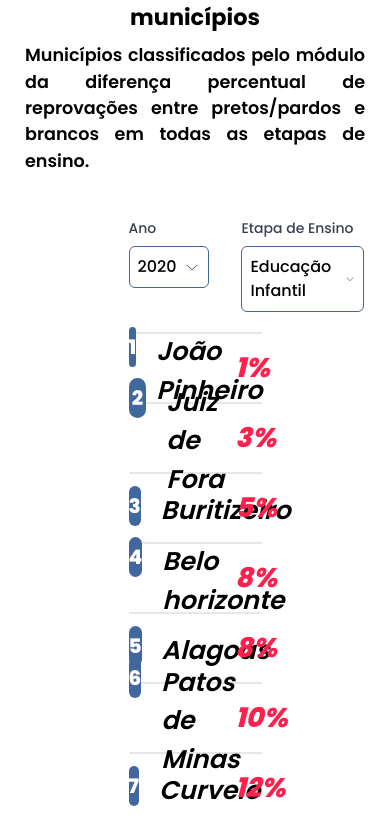
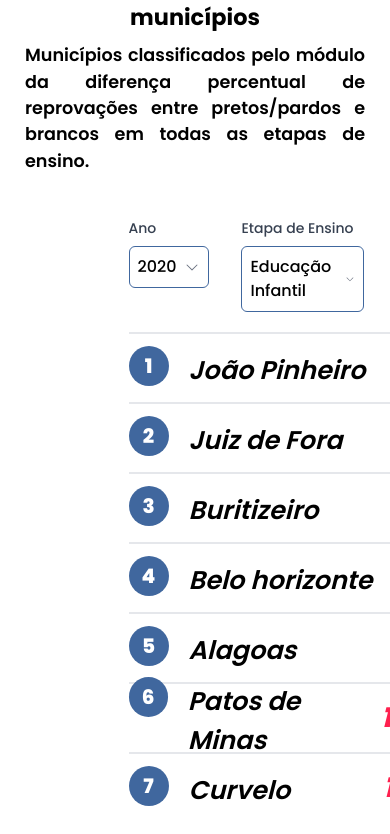
Before and after one commit to unb-mds/2024-1-EducaMinas-frontend, a Next.js app: page /search in a window 390 px wide. Shown: the part 1859-2693 px from the top of the page. Built offline with nearby package versions, Linux system fonts and the light colour scheme.

Commit message:
style(#72):implements responsiveness in Ranking component

```diff
--- a/src/components/Ranking.tsx
+++ b/src/components/Ranking.tsx
@@ -11,9 +11,9 @@ export default function Ranking({ data, order }: Props) {
     data.sort((a, b) => b.value - a.value);
   }
   return (
-    <div>
+    <div className="items-center justify-center lg:w-[700px] lg:h-[600px] md:w-[600px] md:h-[450px] sm:w-[550px] sm:h-[400px] min-w-[320px] h-[350px]">
       {data.map((item, index) => (
-        <div className="flex flex-row border-t-2 w-full h-[70px] items-center justify-between" key={index}>
+        <div className="flex flex-row border-t-2 w-full h-[70px] items-center justify-between " key={index}>
           <div className="flex flex-row w-[80%] gap-5">
             <div className=" flex rounded-full bg-primary-blue w-[40px] h-[40px] justify-center items-center text-primary-white text-[20px] font-extrabold ">
               {index + 1}
```
